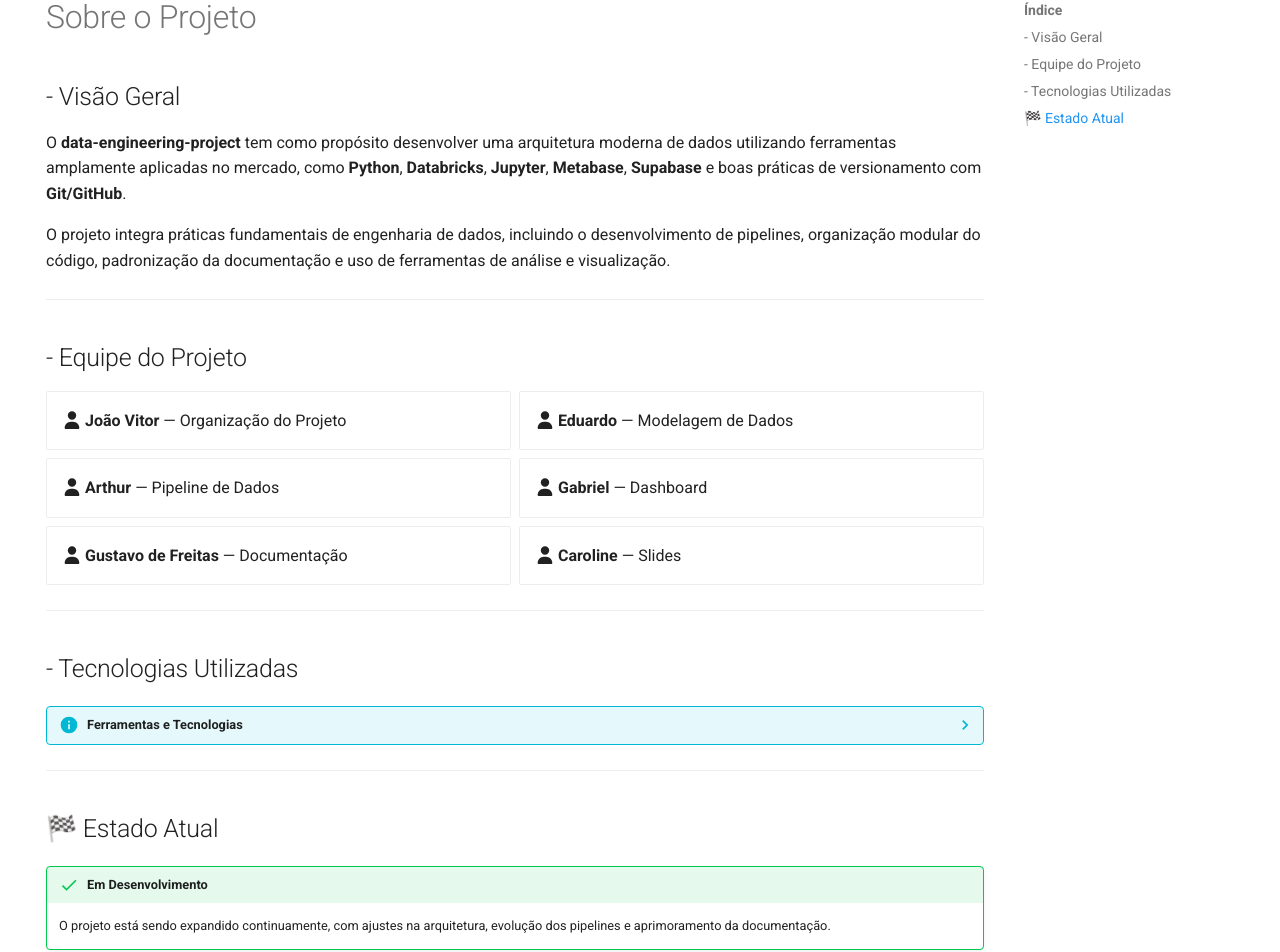
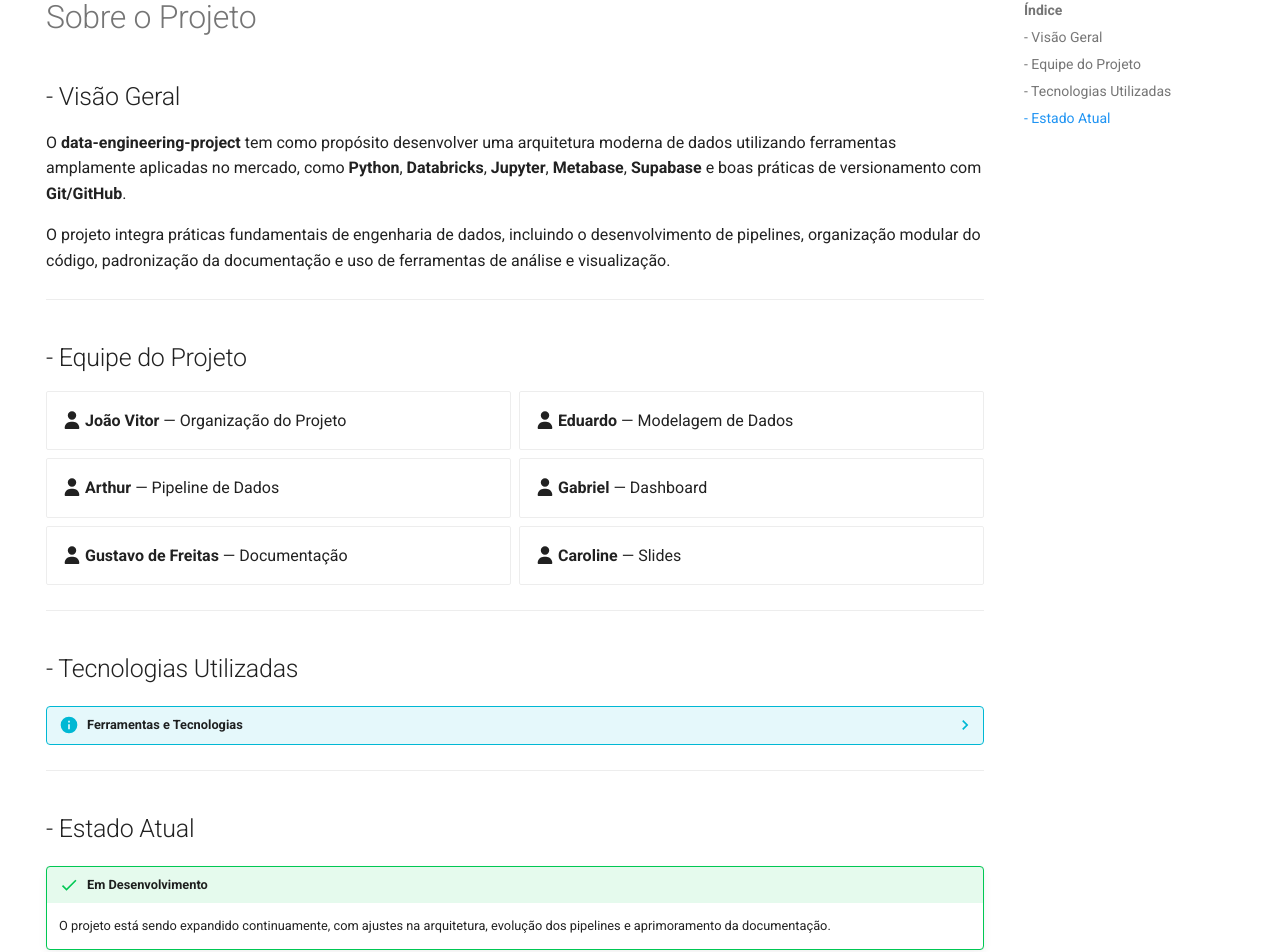
Before and after one commit to data-engineering-project-satc/data-engineering-project, an MkDocs documentation site: the page built from docs/sobre.md, in a window 1280 px wide and 1279 px high. Shown: the part 149-1101 px from the top of the window. Built offline with MkDocs 1.6.1 and Material for MkDocs 9.7.7, drawn with Linux system fonts in a browser that asks for light colours.

```diff
--- a/docs/sobre.md
+++ b/docs/sobre.md
@@ -42,7 +42,7 @@ O projeto integra práticas fundamentais de engenharia de dados, incluindo o des
 
 ---
 
-## 🏁 Estado Atual
+## - Estado Atual
 
 !!! success "Em Desenvolvimento"
     O projeto está sendo expandido continuamente, com ajustes na arquitetura, evolução dos pipelines e aprimoramento da documentação.
```
